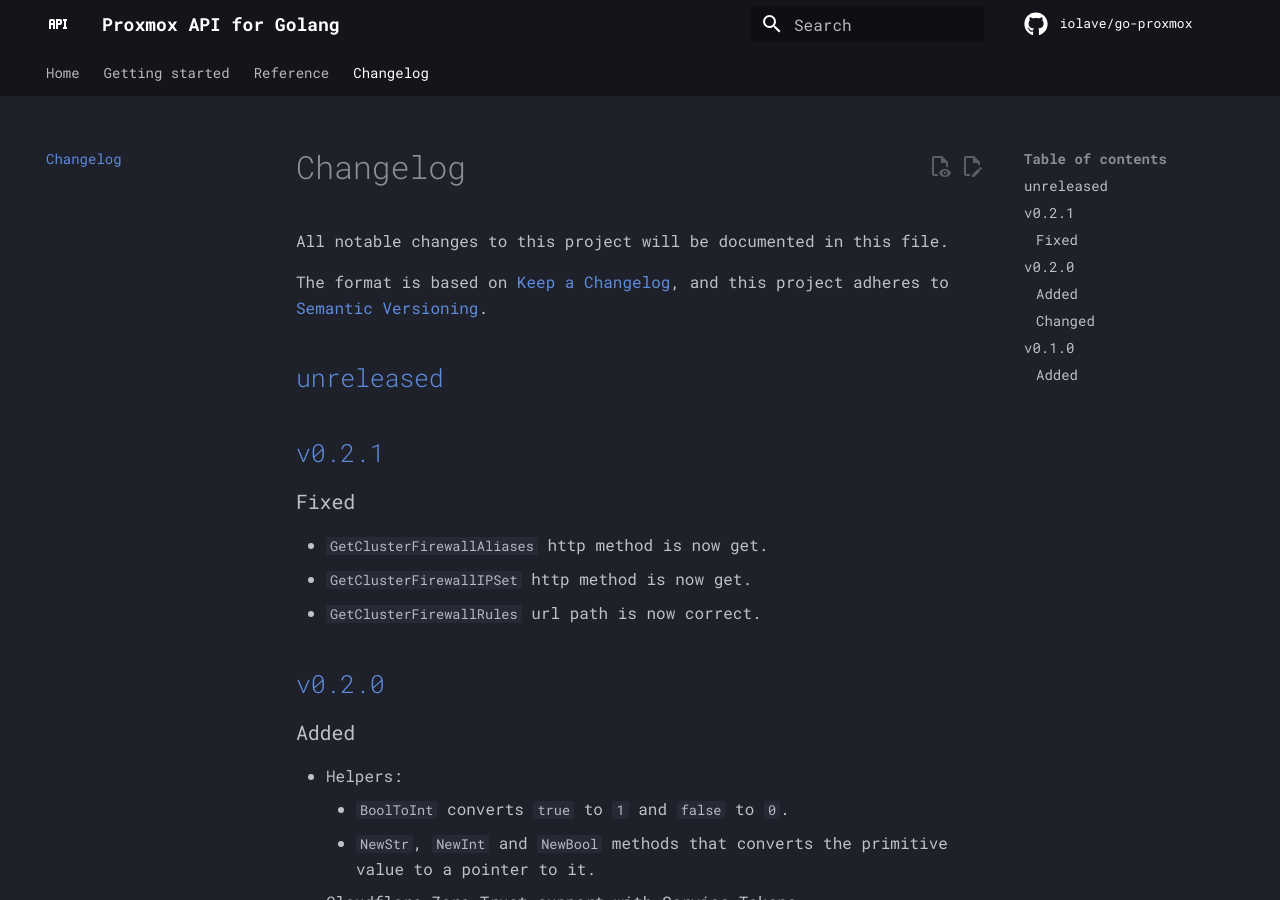
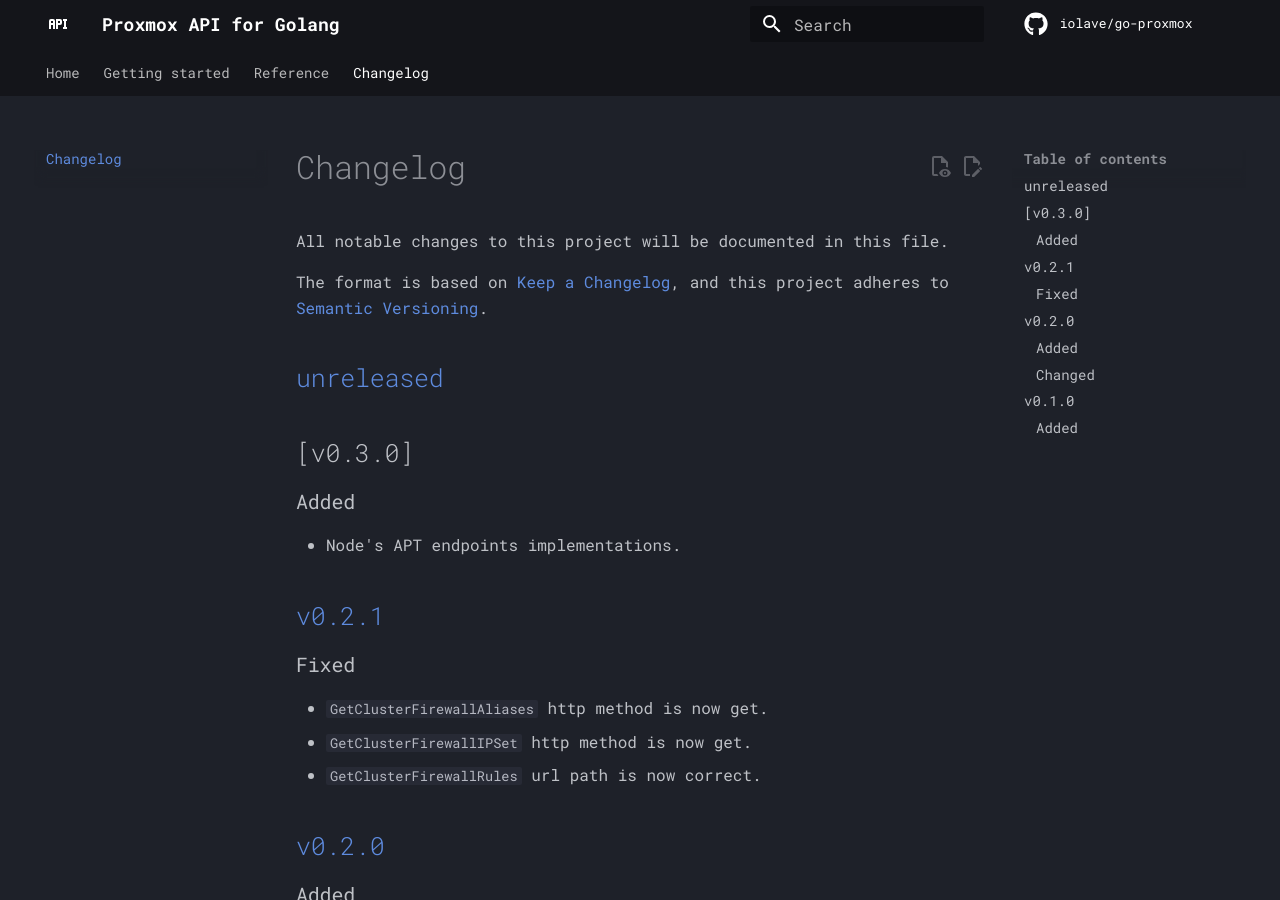
Before and after one commit to iolave/go-proxmox, an MkDocs documentation site: the page built from docs/changelog.md, in a window 1280 px wide and 900 px high. Built offline with MkDocs 1.6.1 and Material for MkDocs 9.7.7, drawn with Linux system fonts in a browser that asks for light colours; comment, search, counter and statistics services are not loaded.

Commit message:
added v0.3.0 changes

```diff
--- a/CHANGELOG.md
+++ b/CHANGELOG.md
@@ -6,6 +6,10 @@ The format is based on [Keep a Changelog](https://keepachangelog.com/en/1.1.0/),
 and this project adheres to [Semantic Versioning](https://semver.org/spec/v2.0.0.html).
 
 ## [unreleased]
+## [v0.3.0]
+### Added
+- Node's APT endpoints implementations.
+
 ## [v0.2.1]
 ### Fixed
 - `GetClusterFirewallAliases` http method is now get.
@@ -53,7 +57,8 @@ and this project adheres to [Semantic Versioning](https://semver.org/spec/v2.0.0
 - Proxmox api token credentials support.
 - Proxmox api version endpoint.
 
-[unreleased]: https://github.com/iolave/go-proxmox/compare/v0.2.1...HEAD
+[unreleased]: https://github.com/iolave/go-proxmox/compare/v0.3.0...HEAD
+[v0.2.1]: https://github.com/iolave/go-proxmox/releases/tag/v0.3.0
 [v0.2.1]: https://github.com/iolave/go-proxmox/releases/tag/v0.2.1
 [v0.2.0]: https://github.com/iolave/go-proxmox/releases/tag/v0.2.0
 [v0.1.0]: https://github.com/iolave/go-proxmox/releases/tag/v0.1.0
```
Also changed, not shown: docs/getting-started/index.md (+1 -1 lines).
